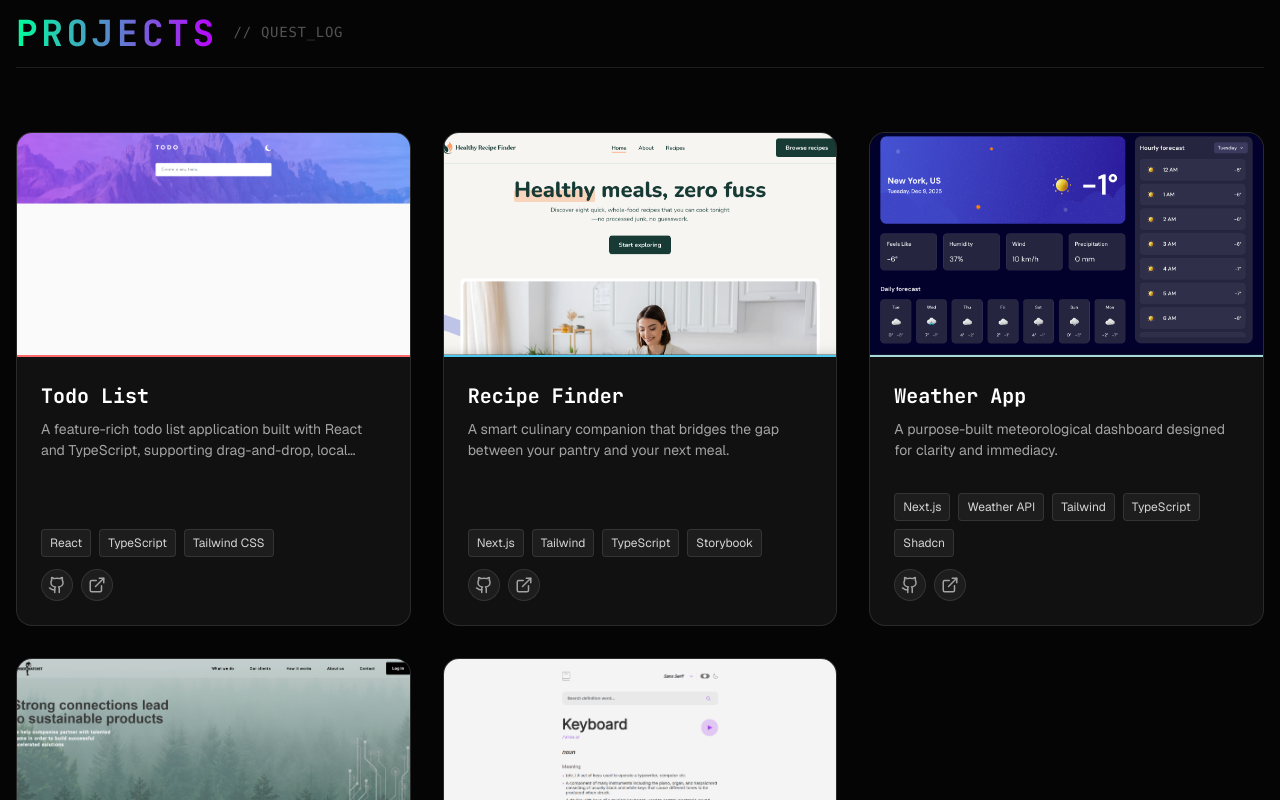
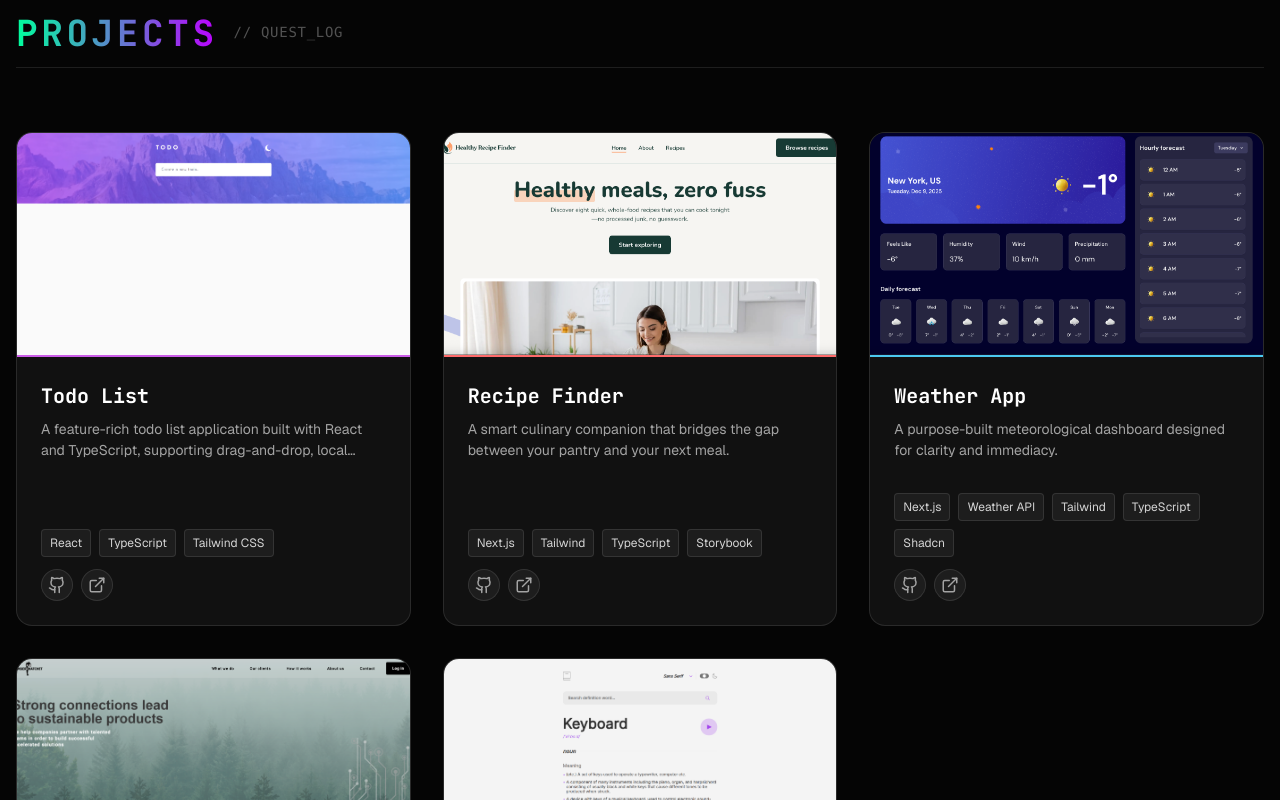
Before and after one commit to dev-rome/v5, a Next.js app: page / in a window 1280 px wide. Shown: the part 2720-3520 px from the top of the page. Built offline with nearby package versions, Linux system fonts and the light colour scheme.

Commit message:
feat(projects): update ProjectCard to fix colors

```diff
--- a/components/Projects/ProjectCard.module.css
+++ b/components/Projects/ProjectCard.module.css
@@ -4,22 +4,6 @@
   height: 100%;
   display: flex;
   flex-direction: column;
-}
-
-.projectCard[data-id="1"] {
-  --project-color: #ff6b6b;
-}
-
-.projectCard[data-id="2"] {
-  --project-color: #4cc9f0;
-}
-
-.projectCard[data-id="3"] {
-  --project-color: #a8dadc;
-}
-
-.projectCard[data-id="4"] {
-  --project-color: #fca311;
 }
 
 .projectCard {
--- a/components/Projects/ProjectCard.tsx
+++ b/components/Projects/ProjectCard.tsx
@@ -10,6 +10,7 @@ export function ProjectCard({ project }: { project: Project }) {
             <div
                 className={styles.projectCard}
                 data-id={project.id}
+                style={{ '--project-color': project.color } as React.CSSProperties}
             >
                 <Link
                     href={`/projects/${project.slug}`}
```
